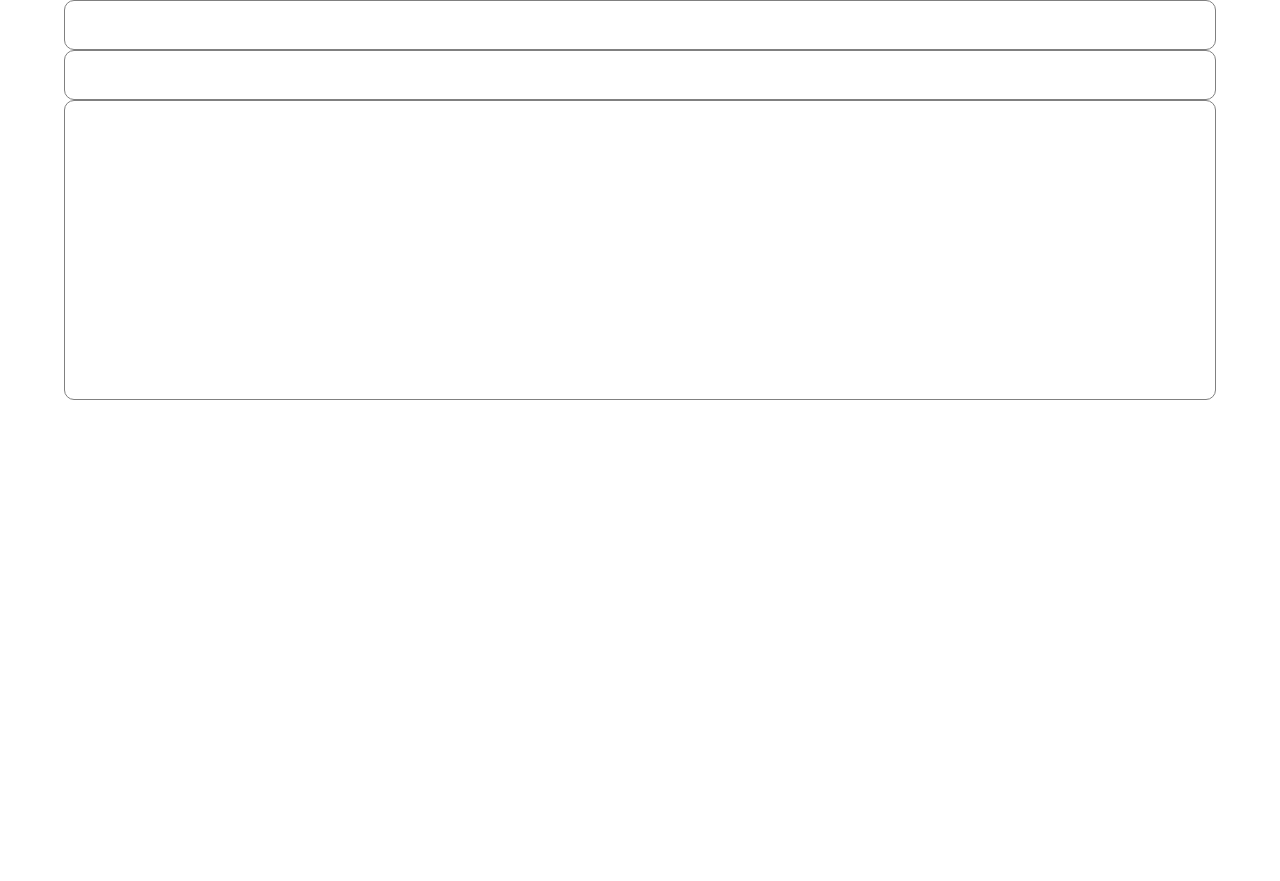
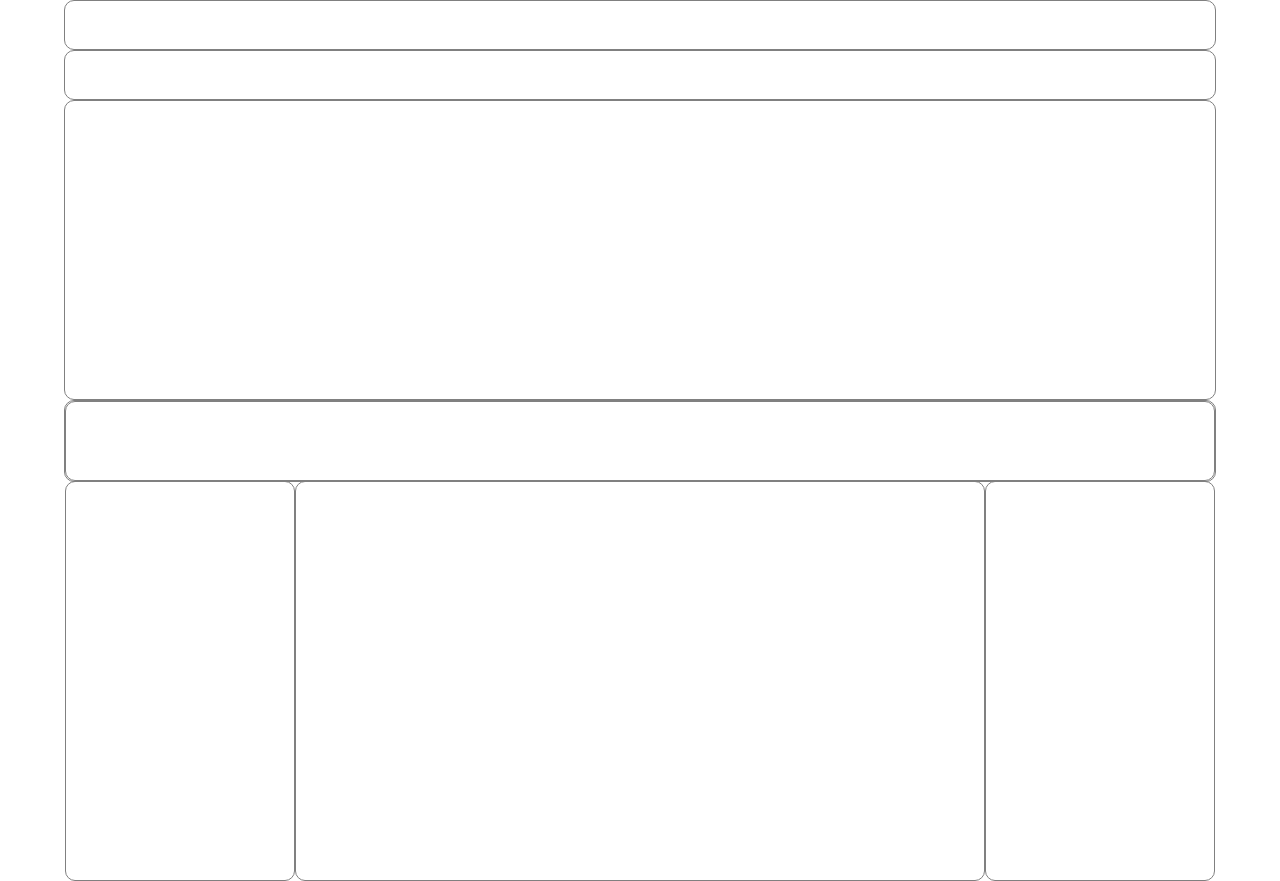
Before and after one commit to valeriomatranga/htmlcss-struttura-wp, a plain HTML site: page index.html in a window 1280 px wide. Before the commit the page ends 800 px from the top, so only its background shows below. Drawn offline with Linux system fonts and the light colour scheme.

Commit message:
inserimento main

```diff
--- a/css/style.css
+++ b/css/style.css
@@ -11,7 +11,7 @@
     clear: both;
 }
 
-*:not(body,header, html){
+*:not(body,header, html, main){
     border: 1px solid grey;
     border-radius: 10px;
 }
@@ -31,3 +31,20 @@ body{
     height: 300px;
 }
 /* /header */
+
+/* main */
+#titolo_contenuto{
+    height: 80px;
+}
+
+.section_left, .section_right{
+    height: 400px;
+    width: 20%;
+    float: left;
+}
+
+#content{
+    height: 400px;
+    width: 60%;
+    float: left;
+}
--- a/index.html
+++ b/index.html
@@ -22,5 +22,27 @@
         </div>
     </header>
 
+    <main class="clearfix">
+        <div>
+
+            <div id="titolo_contenuto">
+
+            </div>
+
+            <div class="section_left">
+
+            </div>
+
+            <div id="content">
+
+            </div>
+
+            <div class="section_right">
+
+            </div>
+
+        </div>
+    </main>
+
 </body>
 </html>
```
